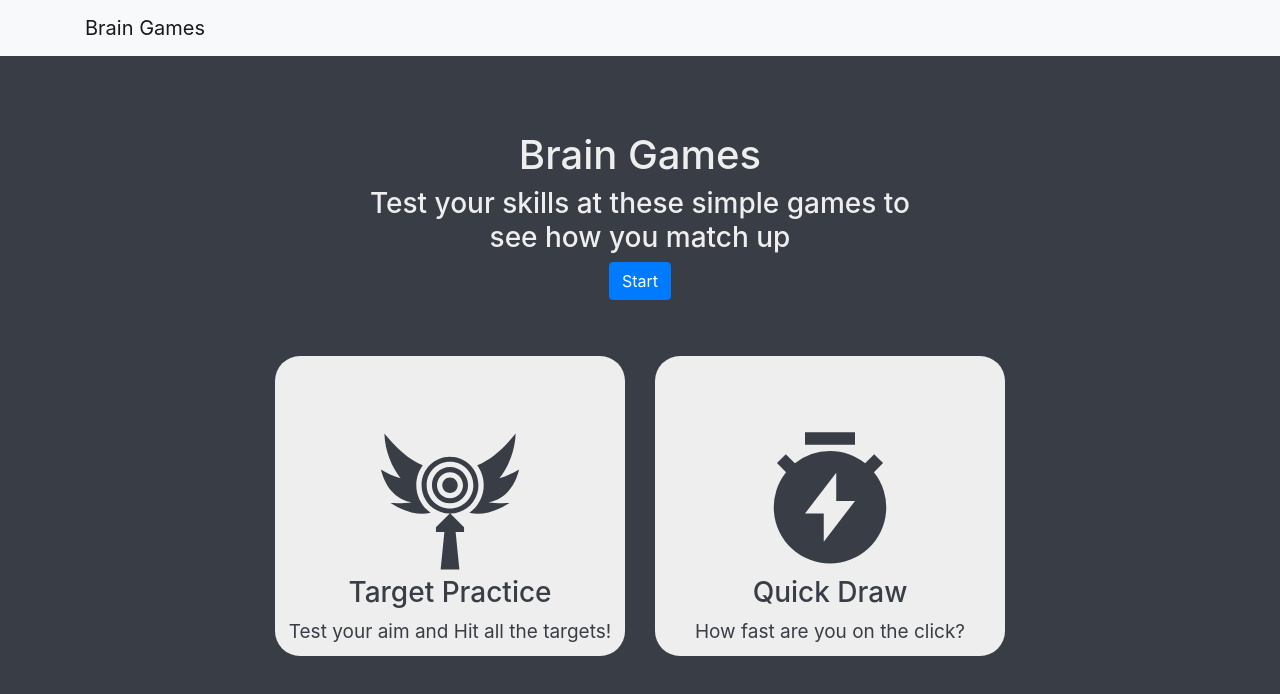
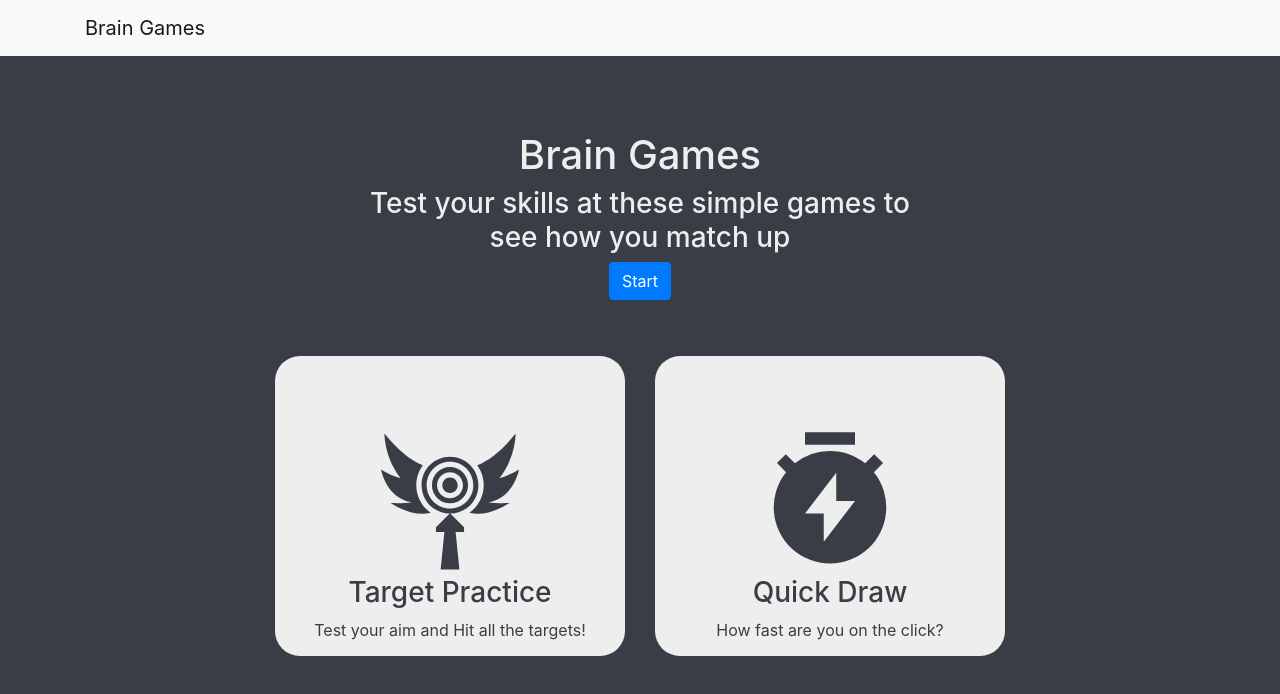
Before and after one commit to grandonbarcia/mini-games, a React (Create React App) app: page / in a window 1280 px wide. Shown: the top 694 px of the page. Built offline with nearby package versions, Linux system fonts and the light colour scheme.

Commit message:
added parent class list of games and sibling class title and changed font size to rem

```diff
--- a/src/App.css
+++ b/src/App.css
@@ -1,5 +1,9 @@
 html, body, #root{
   height: 100vh;
+}
+
+section {
+
 }
 
 .App {
@@ -12,12 +16,19 @@ html, body, #root{
 
 }
 
+
+
 .tile{
   background-color: #eeeeee;
   color: #393e46;
   height: 100%;
 }
 
-.sub-title{
-  font-size: 19px
+.list__of__games .title{
+  font-size: 2rem
 }
+
+
+.list__of__games .sub-title{
+  font-size: 1.2rem
+}
```
